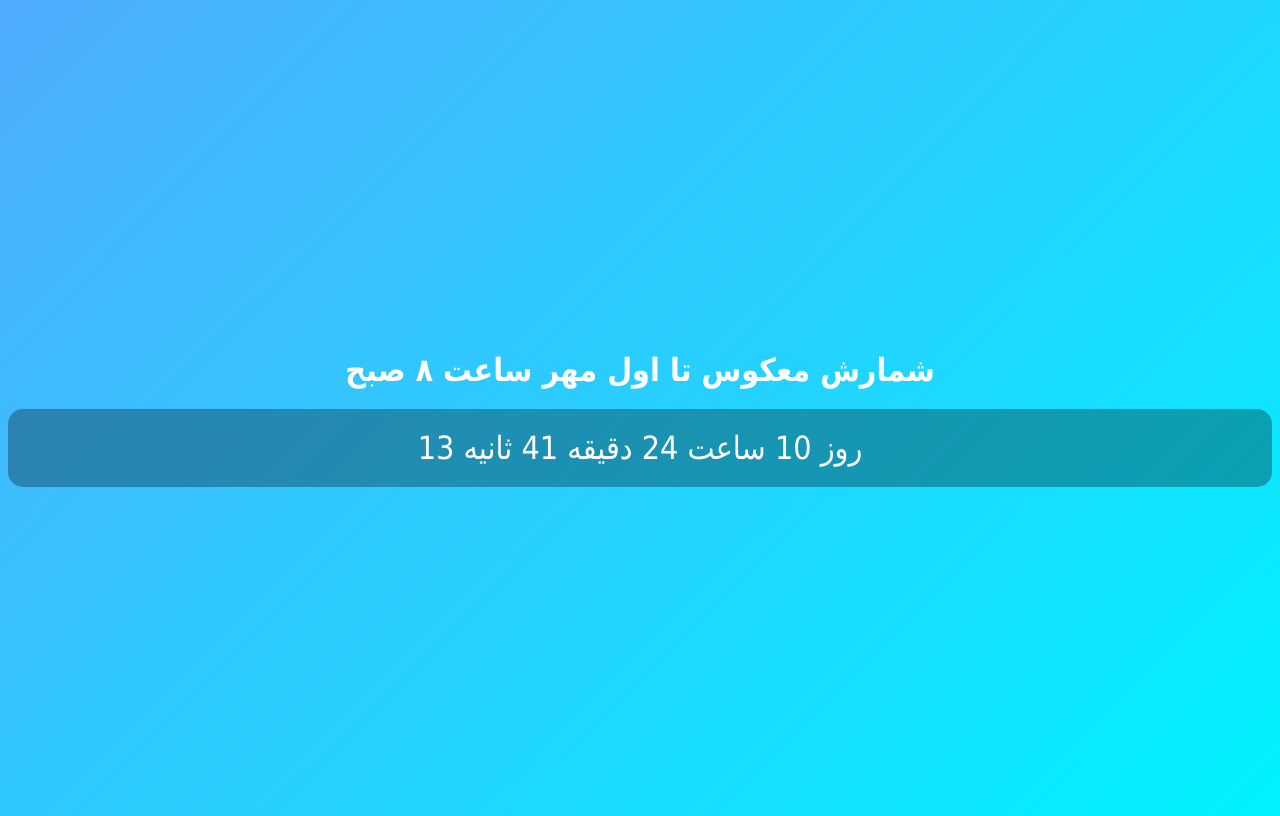
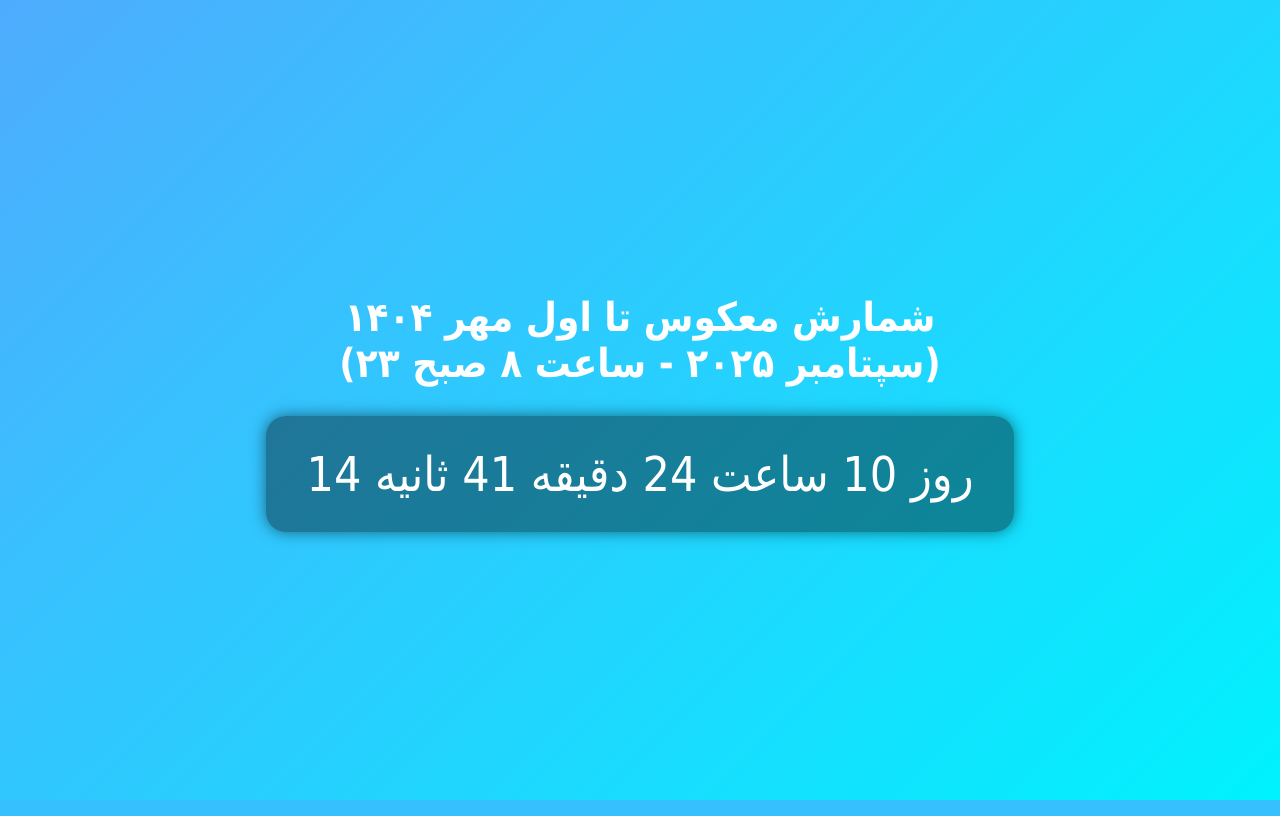
Before and after one commit to rezast420-tech/school-timer, a Flask app: page / in a window 1280 px wide. Run offline with Flask 3, Linux system fonts and the light colour scheme.

Commit message:
Update index.html

```diff
--- a/templates/index.html
+++ b/templates/index.html
@@ -10,42 +10,40 @@
             background: linear-gradient(135deg, #4facfe, #00f2fe);
             color: #fff;
             height: 100vh;
+            margin: 0;
             display: flex;
             flex-direction: column;
             justify-content: center;
+            align-items: center; /* برای وسط‌چین افقی */
         }
-        h1 { font-size: 2em; margin-bottom: 20px; }
+        h1 {
+            font-size: 2.5em;
+            margin-bottom: 30px;
+        }
         #timer {
-            font-size: 2em;
-            background: rgba(0,0,0,0.3);
-            padding: 20px;
-            border-radius: 15px;
+            font-size: 3em;   /* فونت درشت‌تر */
+            background: rgba(0,0,0,0.4);
+            padding: 30px 40px;
+            border-radius: 20px;
             display: inline-block;
+            box-shadow: 0 0 15px rgba(0,0,0,0.5);
         }
     </style>
 </head>
 <body>
-    <h1>شمارش معکوس تا اول مهر ساعت ۸ صبح</h1>
+    <h1>شمارش معکوس تا اول مهر ۱۴۰۴<br>(۲۳ سپتامبر ۲۰۲۵ - ساعت ۸ صبح)</h1>
     <div id="timer">...</div>
 
     <script>
-        // محاسبه تاریخ ۱ مهر امسال
-        const now = new Date();
-        let targetYear = now.getFullYear();
-        const targetDate = new Date(targetYear, 8, 22, 8, 0, 0); // ماه‌ها از ۰ شروع می‌شود → ۸ = مهر
-
-        // اگر امروز بعد از ۱ مهر امسال باشیم → برای سال بعد تنظیم کن
-        if (now > targetDate) {
-            targetYear += 1;
-        }
-        const countdownDate = new Date(targetYear, 8, 22, 8, 0, 0);
+        // تاریخ مقصد: ۲۳ سپتامبر ۲۰۲۵ ساعت ۰۸:۰۰
+        const countdownDate = new Date("2025-09-23T08:00:00").getTime();
 
         function updateTimer() {
             const now = new Date().getTime();
             const distance = countdownDate - now;
 
             if (distance < 0) {
-                document.getElementById("timer").innerHTML = "زمان به پایان رسید 🎉";
+                document.getElementById("timer").innerHTML = "شروع مهری متفاوت را به شما تبریک می گویم.یاورزاده 🎉";
                 return;
             }
 
@@ -59,7 +57,7 @@
         }
 
         setInterval(updateTimer, 1000);
-        updateTimer(); // اجرا در لحظه اول
+        updateTimer();
     </script>
 </body>
 </html>
```
